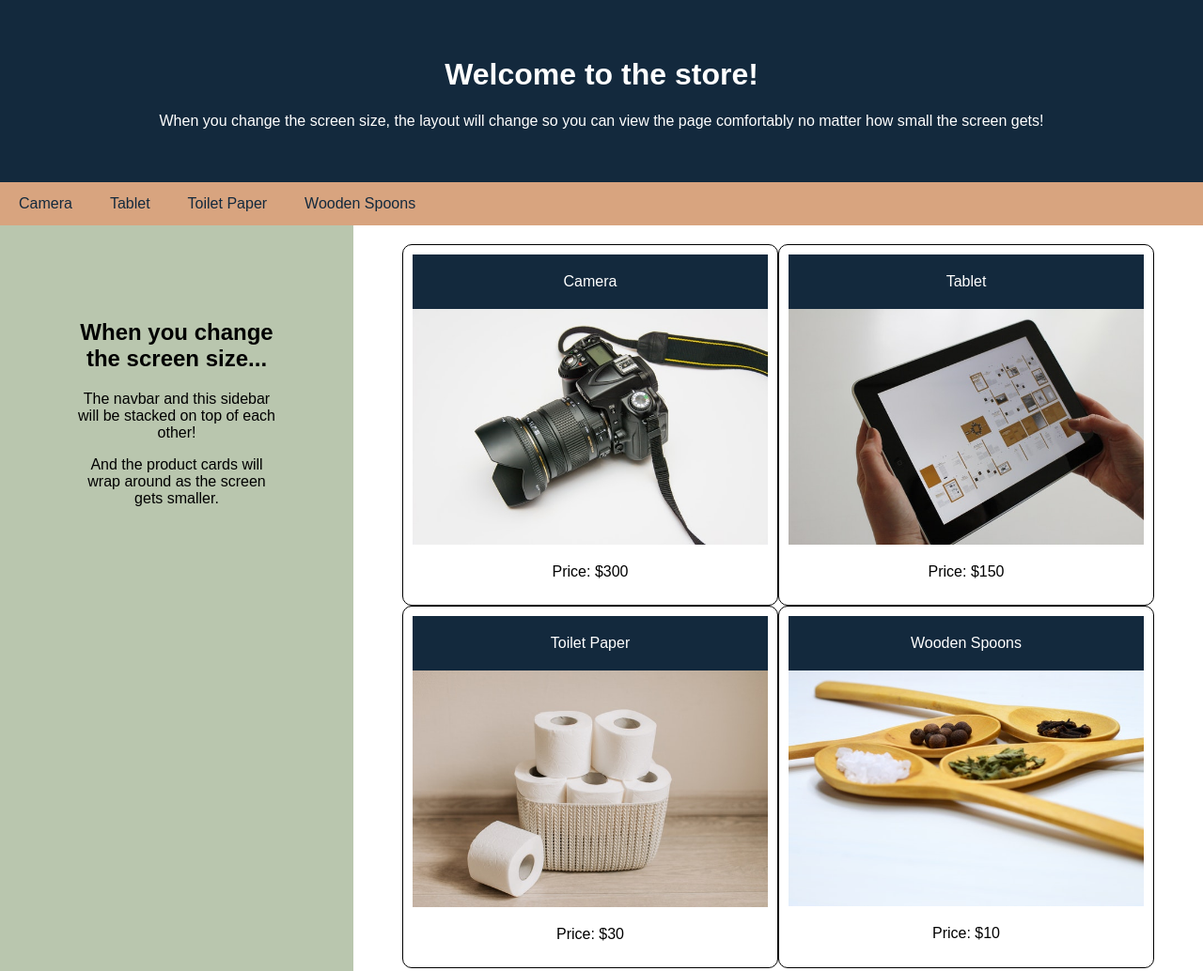
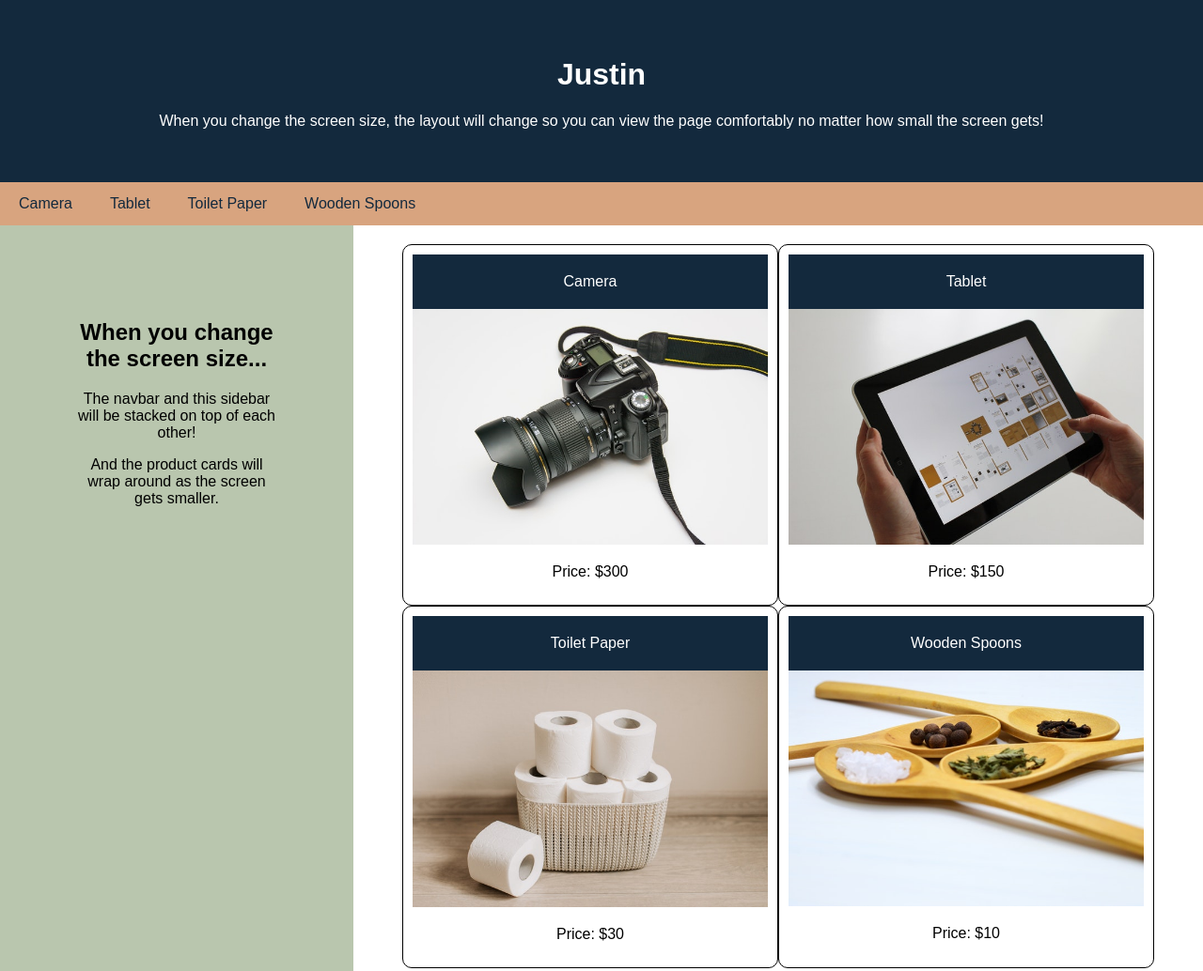
Before and after one commit to tydelgado98/my-portfolio, a plain HTML site: page index.html in a window 1280 px wide. Shown: the top 1034 px of the page at 94% size. Drawn offline with Linux system fonts and the light colour scheme.

Commit message:
changed title

```diff
--- a/index.html
+++ b/index.html
@@ -1,7 +1,7 @@
 <!DOCTYPE html>
 <html>
   <head>
-    <title>Responsive Web Design</title>
+    <title>Justin's Portfolio</title>
     <meta charset="UTF-8" />
     <meta name="viewport" content="width=device-width, initial-scale=1" />
     <link rel="stylesheet" type="text/css" href="./assets/css/style.css" />
@@ -9,7 +9,7 @@
   <body>
     <!-- Header -->
     <header>
-      <h1>Welcome to the store!</h1>
+      <h1>Justin</h1>
       <p>
         When you change the screen size, the layout will change so you can view
         the page comfortably no matter how small the screen gets!
```
